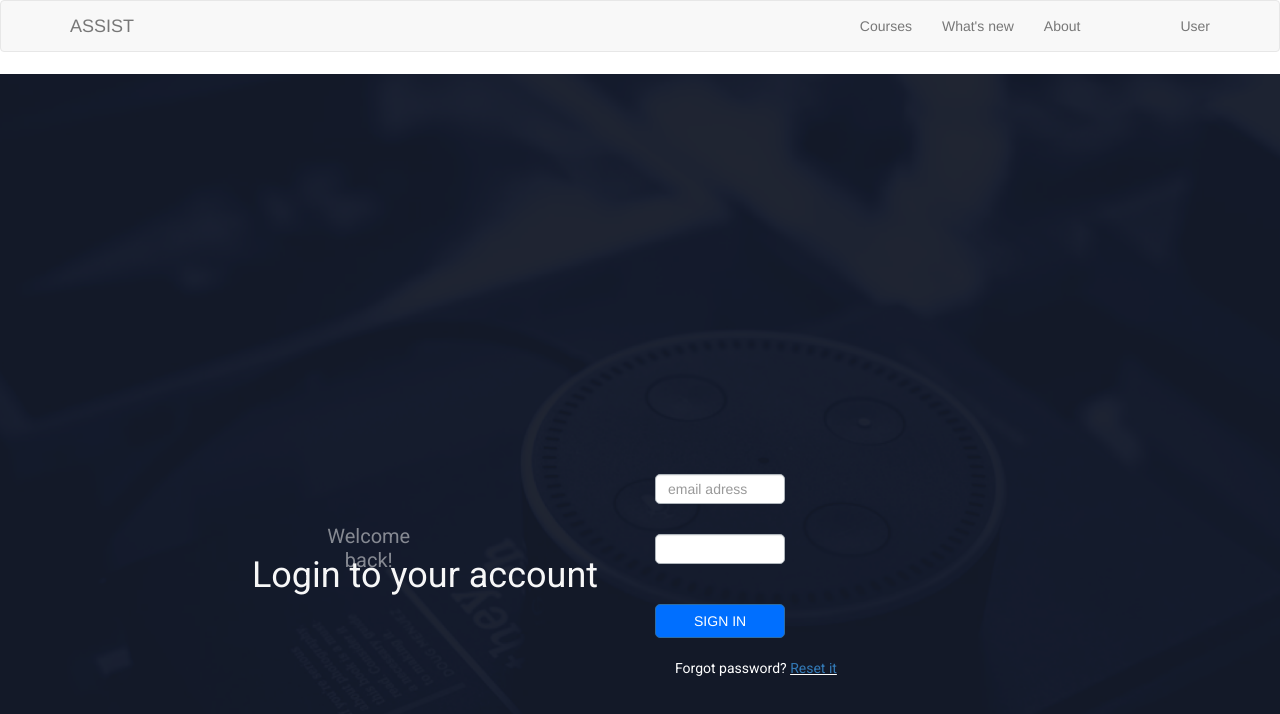
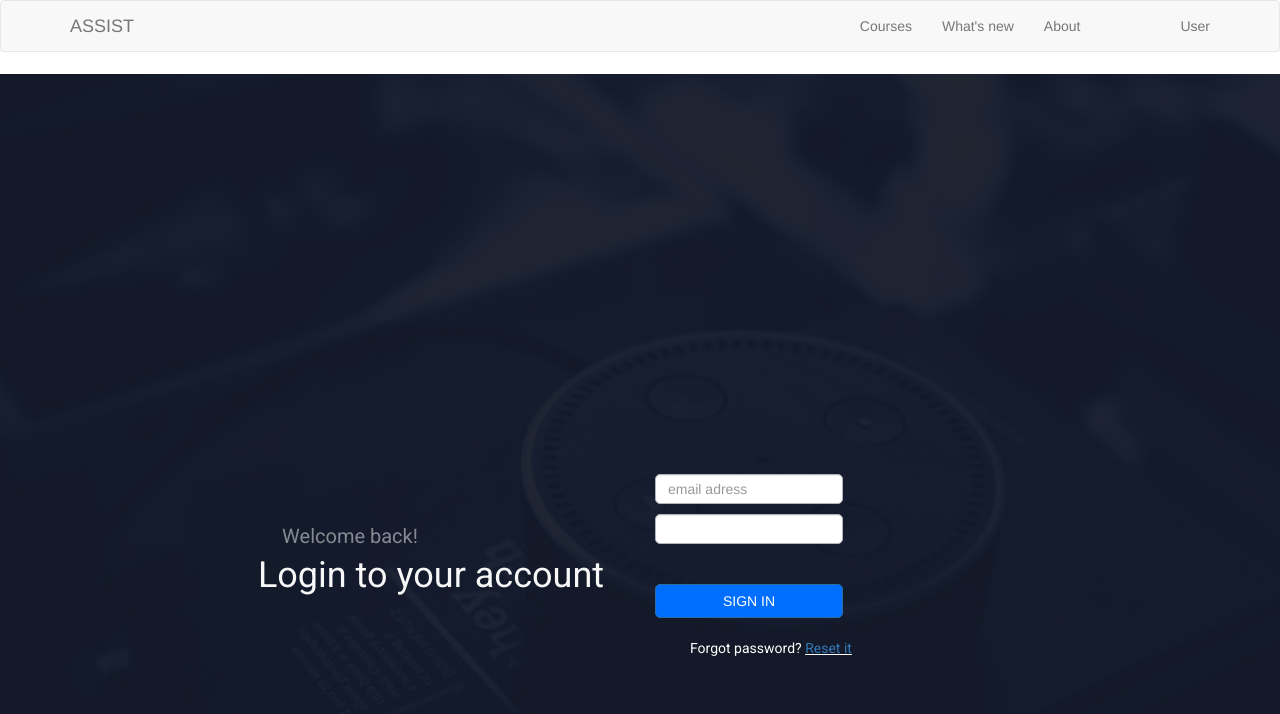
Before and after one commit to internbogdanpatraucean/green_team, an Angular app: page /login in a window 1280 px wide. Shown: the top 714 px of the page. Built offline with nearby package versions, Linux system fonts and the light colour scheme.

Commit message:
[UI] Added validation logic and functionality to the login page.

```diff
--- a/src/app/components/shared/authentification/login/login.component.css
+++ b/src/app/components/shared/authentification/login/login.component.css
@@ -17,6 +17,7 @@
   float: right;
   height: 20%;
   width: 80%;
+  min-width: 310px;
   color: #f7f7f7;
   font-size: 36px;
   line-height: 42px;
@@ -29,6 +30,7 @@
 .welcome-back {
   float: right;
   height: 52px;
+  min-width: 350px;
   width: 50%;
   opacity: 0.5;
   color: #f7f7f7;
@@ -42,11 +44,14 @@
 
 .input-textbox {
   height: 4.39%;
-  width: 20.83%;;
+  width: 30.83%;
+  min-width: 150px;
   border: 1px solid #aeb5bb;
   border-radius: 5px;
   background-color: #ffffff;
   padding-top: -100px;
+  display: inline;
+
 }
 
 .input-textbox-group{
@@ -54,13 +59,15 @@
 }
 
 .sign-btn {
-  width: 20.83%;
+  width: 30.83%;
+  min-width: 150px;
   border-radius: 5px;
   background-color: #006fff;
   margin-top: 30px;
+  padding-left: -5px;
 }
 
-.message-register {
+.message-login {
   float: left;
   width: 50%;
   height: 100%;
@@ -69,12 +76,27 @@
 .login-form{
   float:right;
   width: 50%;
-  padding-top: 380px;
+  padding-top: 400px;
+
 }
 
 .forgot-password{
   padding-top: 20px;
+  font-size: 100%;
   color: white;
+  width: 80%;
+  max-width: 200px;
   font-family: Roboto;
   padding-left: 35px;
 }
+
+.btn{
+  white-space:normal;
+}
+
+.err{
+  display: inline;
+  padding-left: 20px;;
+  font-size: 15px;
+  font-family: Roboto;
+}
--- a/src/app/components/shared/authentification/login/login.component.html
+++ b/src/app/components/shared/authentification/login/login.component.html
@@ -1,8 +1,8 @@
 <div class="bg">
 
   <!--Message-->
-  <div class="row">
-    <div class="message-register col-lg-6">
+  <div>
+    <div class="message-login col-xs-12 col-lg-6 ">
       <p class="welcome-back">Welcome back!</p>
       <p class="login">Login to your account</p>
     </div>
@@ -10,23 +10,25 @@
 
     <!--reset form-->
 
-    <div class="login-form col-lg-6">
+    <div class="login-form col-xs-12 col-lg-6 ">
       <form name="login_form">
         <div class="form-group input-textbox-group">
           <label for="InputEmail1"></label>
-          <input [(ngModel)]="person.email" name="email" type="email" class="form-control input-textbox" id="InputEmail1" aria-describedby="emailHelp"
+          <input  [(ngModel)]="person.email" name="email" type="email" class="form-control input-textbox" id="InputEmail1" aria-describedby="emailHelp"
             placeholder="email adress" />
+          <p id="email-error" class="err text-danger" *ngIf='!isEmailValid'>email not found |  <a [routerLink]=" ['/register']">Register?</a></p>
         </div>
         <div class="form-group input-textbox-group">
           <label for="InputPassword"></label>
-          <input [(ngModel)]="person.password" name="password" type="password" class="form-control input-textbox" id="InputPassword"
+          <input  [(ngModel)]="person.password" name="password" type="password" class="form-control input-textbox" id="InputPassword"
           />
+          <p id="pass-error" class="err text-danger" *ngIf='!isPassValid'>password incorrect</p>
         </div>
-        <button type="submit" class="btn btn-primary sign-btn" (click)="colectData()">SIGN IN</button>
-        <div class="row">
-          <p class="forgot-password">Forgot password?
+        <button type="submit" class="btn btn-primary sign-btn" (click)="checkData()">SIGN IN</button>
+        <div class="forgot-password">
+          <p>Forgot password?
             <u>
-              <a href="">Reset it</a>
+              <a [routerLink]=" ['/reset']">Reset it</a>
             </u>
           </p>
         </div>
--- a/src/app/components/shared/authentification/login/login.component.ts
+++ b/src/app/components/shared/authentification/login/login.component.ts
@@ -6,20 +6,35 @@ import { Component, OnInit } from '@angular/core';
   styleUrls: ['./login.component.css']
 })
 export class LoginComponent implements OnInit {
-
   public person = {
     email: '',
     password: ''
   };
-  constructor() { }
+  isEmailValid = true;
+  isPassValid  = true;
+  constructor() {}
 
   ngOnInit() {
   }
 
-  colectData() {
-    console.log(this.person);
+  checkEmailDB(): boolean {
+    return this.person.email === 'bogyp@yahoo.com';
   }
 
+  checkPasswordDB(): boolean {
+    return this.person.password === '123';
+  }
 
-
+  checkData() {
+    if (!this.checkEmailDB()) {
+      this.isEmailValid = false;
+    } else {
+      this.isEmailValid = true;
+    }
+    if (!this.checkPasswordDB()) {
+      this.isPassValid = false;
+    } else {
+      this.isPassValid =  true;
+    }
+  }
 }
--- a/src/app/components/shared/authentification/register/register.component.css
+++ b/src/app/components/shared/authentification/register/register.component.css
@@ -17,6 +17,7 @@
   float: right;
   height: 20%;
   width: 80%;
+  min-width: 310px;
   color: #f7f7f7;
   font-size: 36px;
   line-height: 42px;
@@ -29,6 +30,7 @@
 .you-re-close {
   float: right;
   height: 52px;
+  min-width: 350px;
   width: 50%;
   opacity: 0.5;
   color: #f7f7f7;
@@ -37,16 +39,18 @@
   line-height: 24px;
   text-align: center;
   padding-right: 200px;
-  padding-top: 450px;
+  padding-top: 420px;
 }
 
 .input-textbox {
   height: 4.39%;
-  width: 20.83%;;
+  width: 30.83%;
+  min-width: 150px;
   border: 1px solid #aeb5bb;
   border-radius: 5px;
   background-color: #ffffff;
   padding-top: -100px;
+  display: inline;
 }
 
 .input-textbox-group{
@@ -54,10 +58,12 @@
 }
 
 .register-btn {
-  width: 20.83%;
+  width: 30.83%;
+  min-width: 150px;
   border-radius: 5px;
   background-color: #006fff;
   margin-top: 30px;
+  padding-left: -5px;
 }
 
 .message-register {
@@ -74,15 +80,14 @@
 
 .check-me{
     height: 1.56%;
-    width: 13.82%;
+    width: 25.82%;
     color: #F7F7F7;
     font-family: "Roboto", sans-serif;
-    font-size: 14px;
-    /* line-height: 16px; */
+    font-size: 100%;
     margin-left: 1%;
 }
 
 .check-square{
   margin-top: 15px;
-  margin-left: 5%;;
+  margin-left: 3.5%;;
 }
--- a/src/app/components/shared/authentification/register/register.component.html
+++ b/src/app/components/shared/authentification/register/register.component.html
@@ -7,7 +7,7 @@
     </div>
 
     <!--reset form-->
-    <div class="register-form">
+    <div class="register-form col-xs-12 col-lg-6 ">
       <form>
         <div class="form-group input-textbox-group">
           <label for="InputFirstName"></label>
@@ -28,7 +28,7 @@
         <button type="submit" class="btn btn-primary register-btn">CREATE ACCOUNT</button>
         <div class="form-check check-square">
             <input type="checkbox" class="form-check-input" id="exampleCheck1">
-            <label class="form-check-label check-me" for="exampleCheck1">Check me out</label>
+            <label class="form-check-label check-me" for="exampleCheck1"> I agree with Terms & Conditions</label>
           </div>
       </form>
     </div>
```
